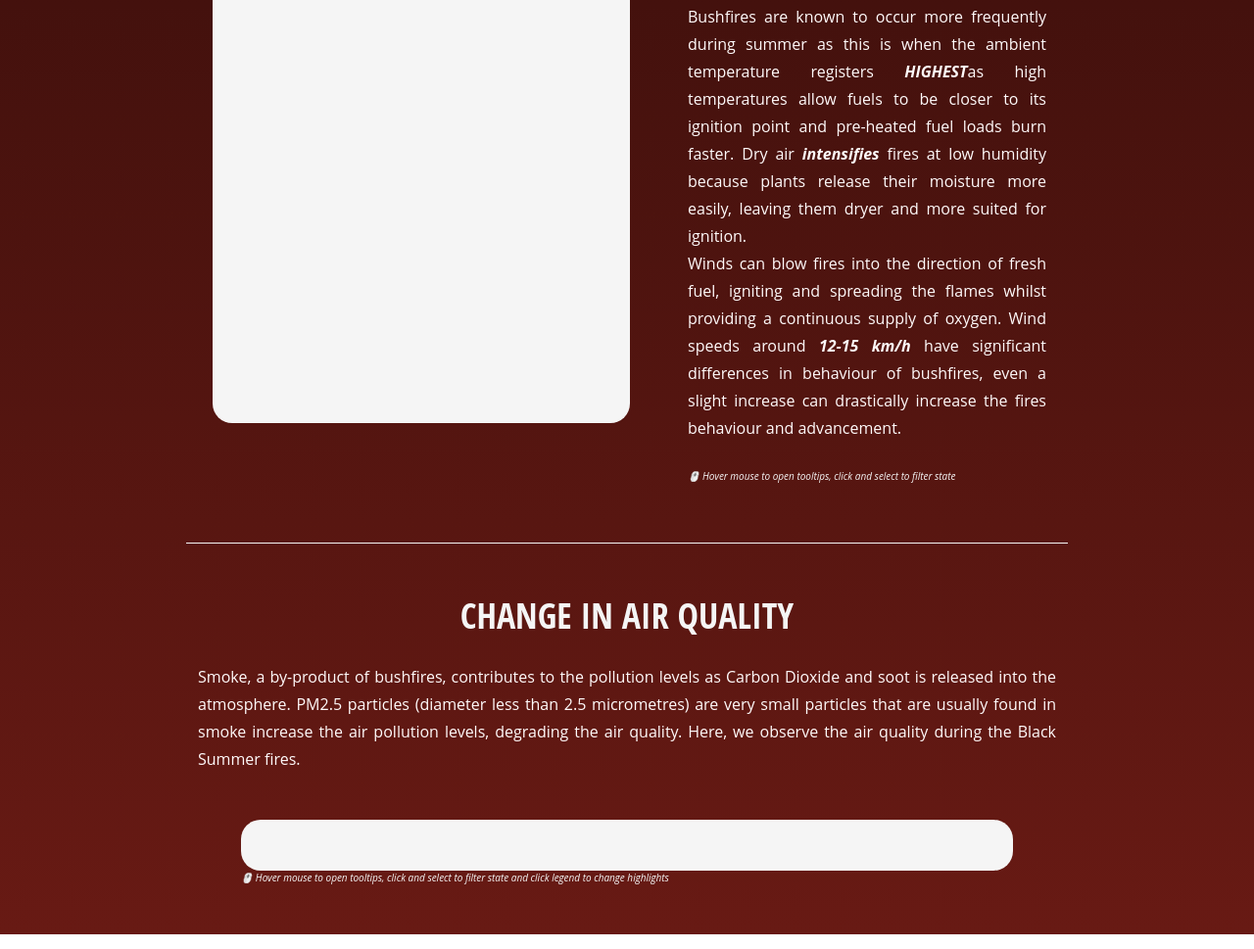
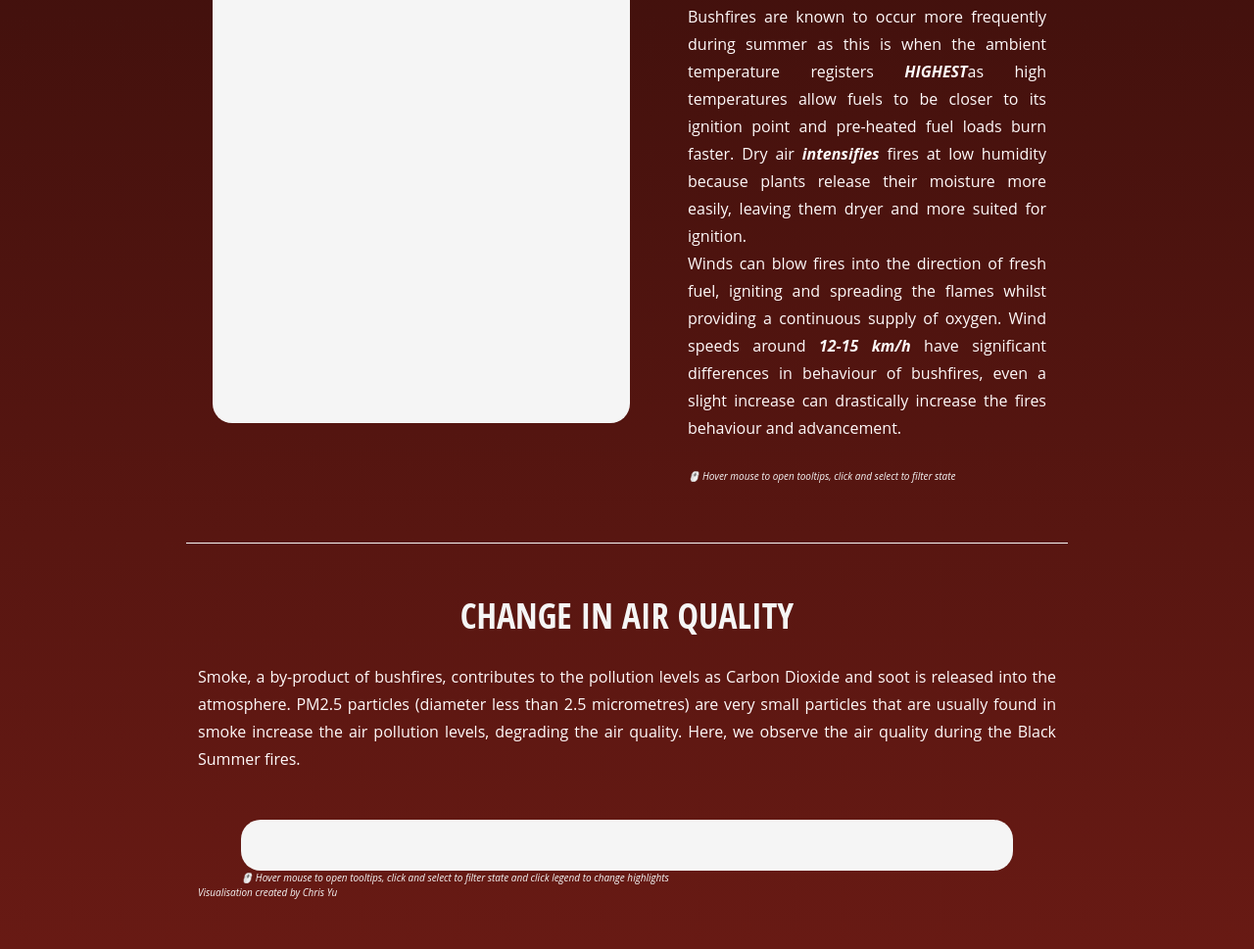
Before and after one commit to CyuuGit/FIT3179, a plain HTML site: page index.html in a window 1280 px wide. Shown: the part 1785-2754 px from the top of the page at 98% size. Drawn offline with nearby package versions, Linux system fonts and the light colour scheme; a script that the page names is missing; some icons are missing.

Commit message:
Added name to page

```diff
--- a/index.html
+++ b/index.html
@@ -111,6 +111,12 @@
       <div class="fineprint">🖱️ Hover mouse to open tooltips,<i class="fas fa-mouse-pointer"></i> click and select to filter state and click legend to change highlights</div>
     </div>
 
+    <div class="container">
+      <div class="col-12">
+        <div class="help">Visualisation created by Chris Yu</div>
+      </div>
+    </div>
+
 
 
 
```
